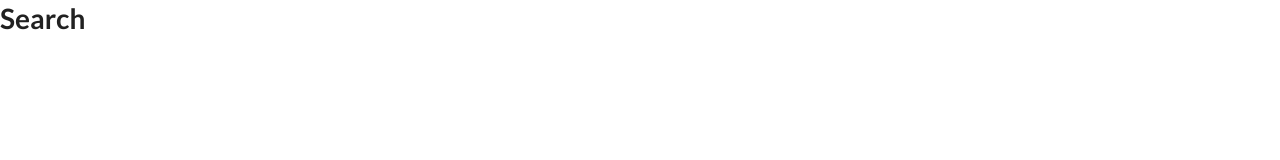
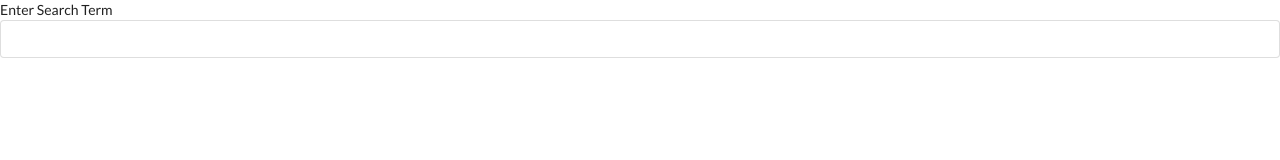
Before and after one commit to SOunit/widgets, a React (Create React App) app: page / in a window 1280 px wide. Shown: the top 160 px of the page. Built offline with nearby package versions, Linux system fonts and the light colour scheme.

Commit message:
added search component

```diff
--- a/src/components/Search.js
+++ b/src/components/Search.js
@@ -1,7 +1,20 @@
-import React from 'react';
+import React, { useState } from 'react';
 
 const Search = () => {
-  return <h1>Search</h1>;
+  const [term, setTerm] = useState('');
+
+  return (
+    <div>
+      <div className='ui form'>
+        <label>Enter Search Term</label>
+        <input
+          className='input'
+          value={term}
+          onChange={(e) => setTerm(e.target.value)}
+        />
+      </div>
+    </div>
+  );
 };
 
 export default Search;
```
